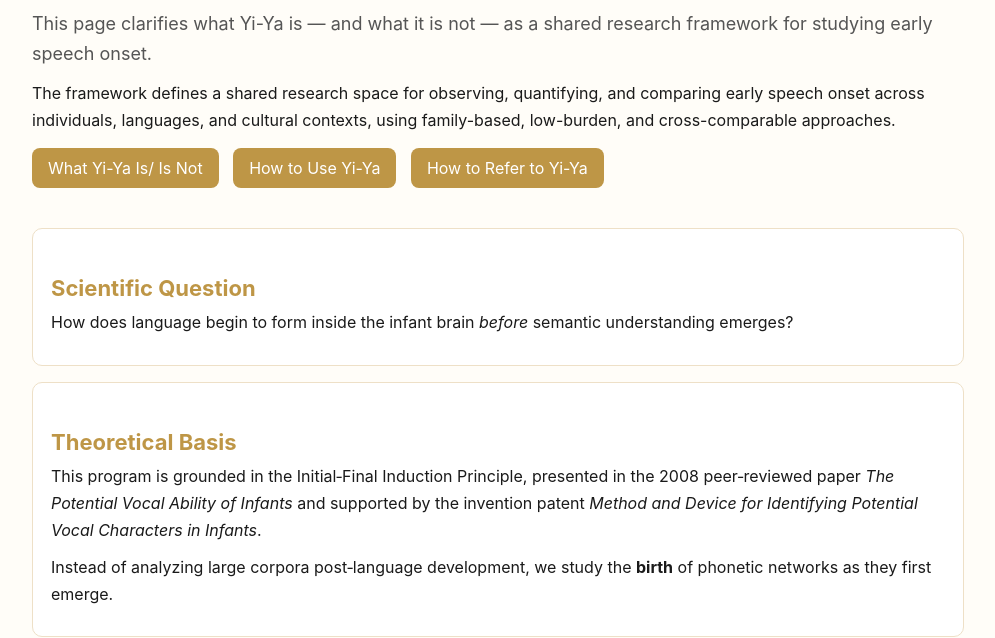
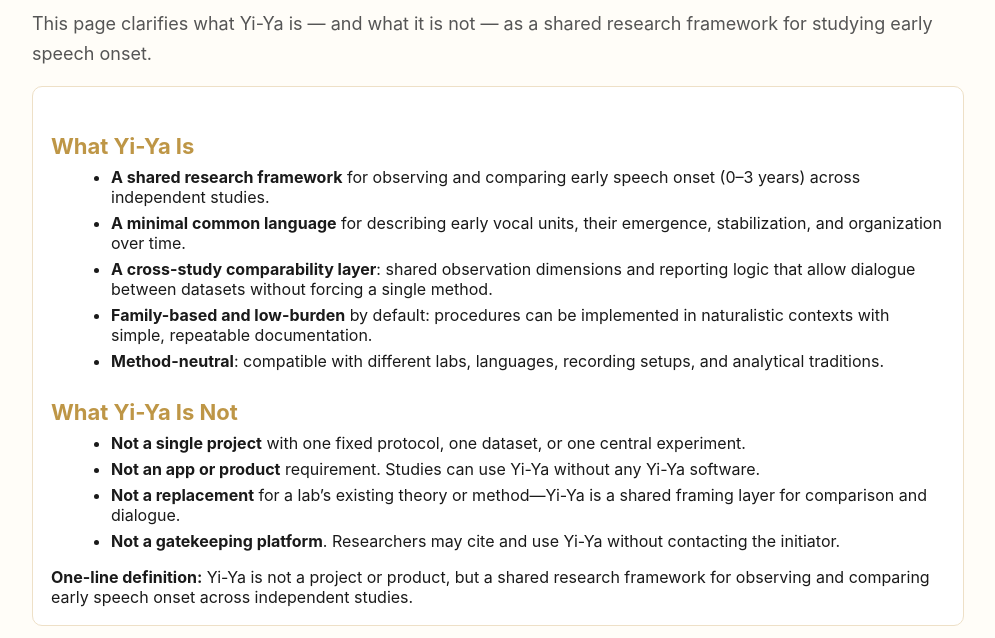
Before and after one commit to Foreyanet/eya-onepage, a plain HTML site: page what.html in a window 1280 px wide. Shown: the part 196-834 px from the top of the page, without its empty margins (142-1137 px from the left). Drawn offline with Linux system fonts and the light colour scheme.

Commit message:
Update what.html

```diff
--- a/what.html
+++ b/what.html
@@ -108,7 +108,28 @@ li{margin:6px 0}
       <p class="lead">
         This page clarifies what Yi-Ya is — and what it is not — as a shared research framework for studying early speech onset.
 </p>
-<p class="muted">The framework defines a shared research space for observing, quantifying, and comparing early speech onset across individuals, languages, and cultural contexts, using family-based, low-burden, and cross-comparable approaches.</p >
+      <section class="section" id="what">
+  <h2>What Yi-Ya Is</h2>
+  <ul>
+    <li><b>A shared research framework</b> for observing and comparing early speech onset (0–3 years) across independent studies.</li>
+    <li><b>A minimal common language</b> for describing early vocal units, their emergence, stabilization, and organization over time.</li>
+    <li><b>A cross-study comparability layer</b>: shared observation dimensions and reporting logic that allow dialogue between datasets without forcing a single method.</li>
+    <li><b>Family-based and low-burden</b> by default: procedures can be implemented in naturalistic contexts with simple, repeatable documentation.</li>
+    <li><b>Method-neutral</b>: compatible with different labs, languages, recording setups, and analytical traditions.</li>
+  </ul>
+
+  <h2>What Yi-Ya Is Not</h2>
+  <ul>
+    <li><b>Not a single project</b> with one fixed protocol, one dataset, or one central experiment.</li>
+    <li><b>Not an app or product</b> requirement. Studies can use Yi-Ya without any Yi-Ya software.</li>
+    <li><b>Not a replacement</b> for a lab’s existing theory or method—Yi-Ya is a shared framing layer for comparison and dialogue.</li>
+    <li><b>Not a gatekeeping platform</b>. Researchers may cite and use Yi-Ya without contacting the initiator.</li>
+  </ul>
+
+  <div class="note" style="margin-top:14px;">
+    <b>One-line definition:</b> Yi-Ya is not a project or product, but a shared research framework for observing and comparing early speech onset across independent studies.
+  </div>
+</section>
       <div style="margin-top:14px;">
         <a class="cta" href="#about">What Yi-Ya Is/ Is Not</a>
         <a class="cta" href="#collaboration">How to Use Yi-Ya</a>
```
